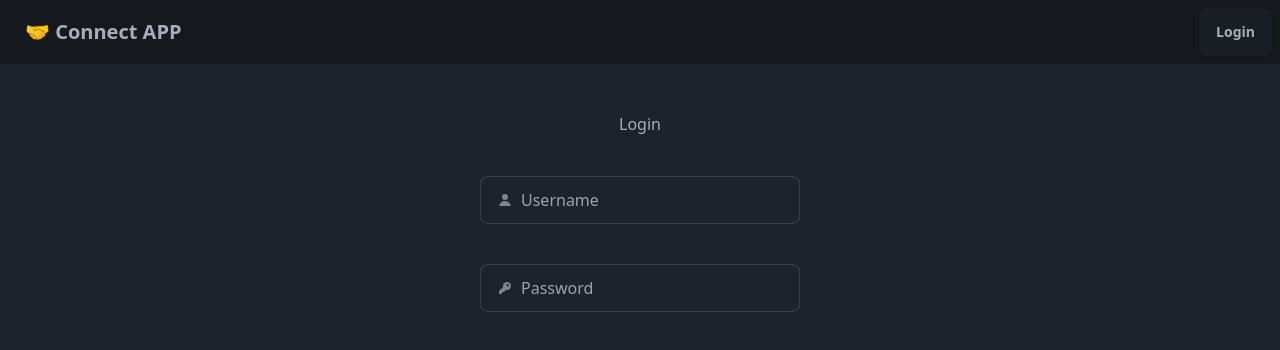
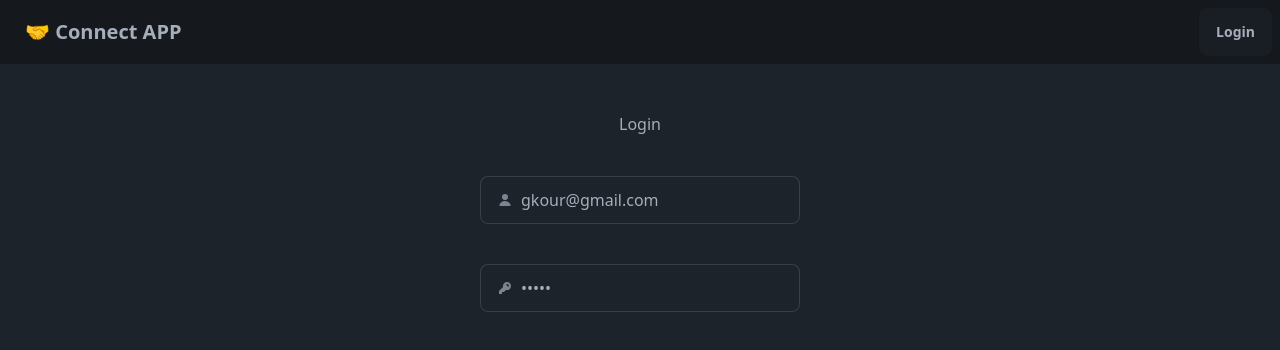
Before and after one commit to Gk-learner/connect-app, a React (Vite) app: page /login in a window 1280 px wide. Shown: the top 350 px of the page. Built offline with nearby package versions, Linux system fonts and the light colour scheme; no server answers.

Commit message:
login is working

```diff
--- a/src/components/Feed.jsx
+++ b/src/components/Feed.jsx
@@ -7,8 +7,8 @@ import Card from "./Card";
 const Feed = () => {
     const dispatch = useDispatch();
     const feed = useSelector((store) => store.feed);
-    // const user = useSelector((store) => store.user);
-    // console.log(user);
+    const user = useSelector((store) => store.user);
+    console.log(user);
     const fetchUser = async () => {
         try {
             const response = await fetch(`${BASE_URL}user/feed`, {
@@ -20,7 +20,7 @@ const Feed = () => {
             });
 
             const res = await response.json();
-            // console.log(res);
+            console.log(res);
             dispatch(addFeed(res));
         } catch (err) {
             console.log(err.message);
--- a/src/components/Login.jsx
+++ b/src/components/Login.jsx
@@ -5,13 +5,11 @@ import {addUser} from "../utils/userSlice";
 import {BASE_URL} from "../utils/constants/index";
 
 const Login = () => {
-    const [userName, setUserName] = useState('');
-    const [password, setPassword] = useState("");
+    const [userName, setUserName] = useState('gkour@gmail.com');
+    const [password, setPassword] = useState("gkour");
     const navigate = useNavigate();
     const dispatch = useDispatch();
     const user = useSelector((store) => store.user);
-
-    console.log(user);
     const handleLogin = async () => {
         try {
             const obj = {
@@ -19,7 +17,6 @@ const Login = () => {
                 password: password,
             };
 
-            console.log(obj);
             const response = await fetch(`${BASE_URL}login`, {
                 method: "POST",
                 headers: {
@@ -31,14 +28,14 @@ const Login = () => {
 
             const res = await response.json();
 
-            console.log(res);
-            if (res._id) {
+                            navigate("/feed");
+
+            // if (res._id) {
                 dispatch(addUser(res));
                 navigate("/feed");
-            }
+            // }
         } catch (err) {
             console.error("Error logging in:", err);
-            alert("An error occurred. Please try again.");
         }
     };
 
--- a/src/components/NavBar.jsx
+++ b/src/components/NavBar.jsx
@@ -8,7 +8,6 @@ import {removeUser} from "../utils/userSlice";
 
 const NavBar = () => {
     const user = useSelector((store) => store.user);
-    console.log(user);
     const navigate = useNavigate();
     const dispatch = useDispatch();
 
```
